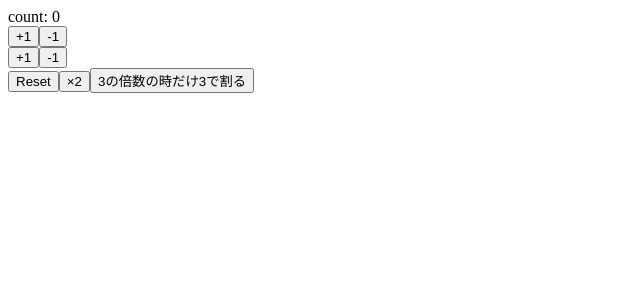
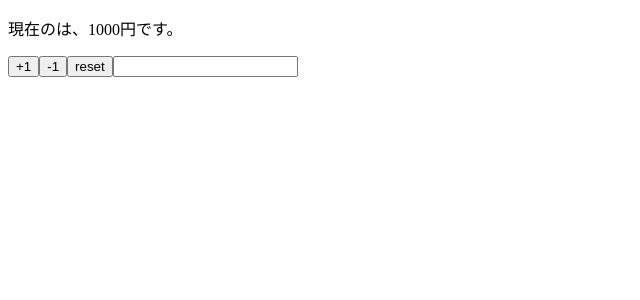
Before and after one commit to ko-to-mi-san/react-hooks-101, a React (Create React App) app: page / in a window 1280 px wide. Shown: the top 300 px of the page, without its empty margins (0-640 px from the left). Built offline with nearby package versions, Linux system fonts and the light colour scheme.

Commit message:
複数の状態を管理

```diff
--- a/src/App.js
+++ b/src/App.js
@@ -1,38 +1,27 @@
 import React, { useState } from 'react'
 
-const App = () => {
-  const [count, setCount] = useState(0)
+const App = props => {
+  const [name, setName] = useState(props.name)
+  const [price, setPrice] = useState(props.price)
 
-  const increment = () => setCount(count + 1)
-  const decrement = () => setCount(count - 1)
-
-  const increment2 = () => setCount(previousCount => previousCount + 1)
-  const decrement2 = () => setCount(previousCount => previousCount - 1)
-
-  const resetButton = () => setCount(0)
-  const double = () => setCount(count * 2)
-  const devide3 = () => setCount(previousCount =>
-    previousCount % 3 === 0 ? previousCount / 3 : previousCount
-  )
+  const reset = () => {
+    setPrice(props.price)
+    setName(props.name)
+  }
 
   return (
     <>
-      <div>count: {count}</div>
-      <div>
-        <button onClick={increment}>+1</button>
-        <button onClick={decrement}>-1</button>
-      </div>
-      <div>
-        <button onClick={increment2}>+1</button>
-        <button onClick={decrement2}>-1</button>
-      </div>
-      <div>
-        <button onClick={resetButton}>Reset</button>
-        <button onClick={double}>×2</button>
-        <button onClick={devide3}>3の倍数の時だけ3で割る</button>
-      </div>
+      <p>現在の{name}は、{price}円です。</p>
+      <button onClick={() => setPrice(price + 1)}>+1</button>
+      <button onClick={() => setPrice(price - 1)}>-1</button>
+      <button onClick={reset}>reset</button>
+      <input value={name} onChange={e => setName(e.target.value)} />
     </>
   )
 }
 
+App.defaultProps = {
+  name: '',
+  price: 1000
+}
 export default App
```
